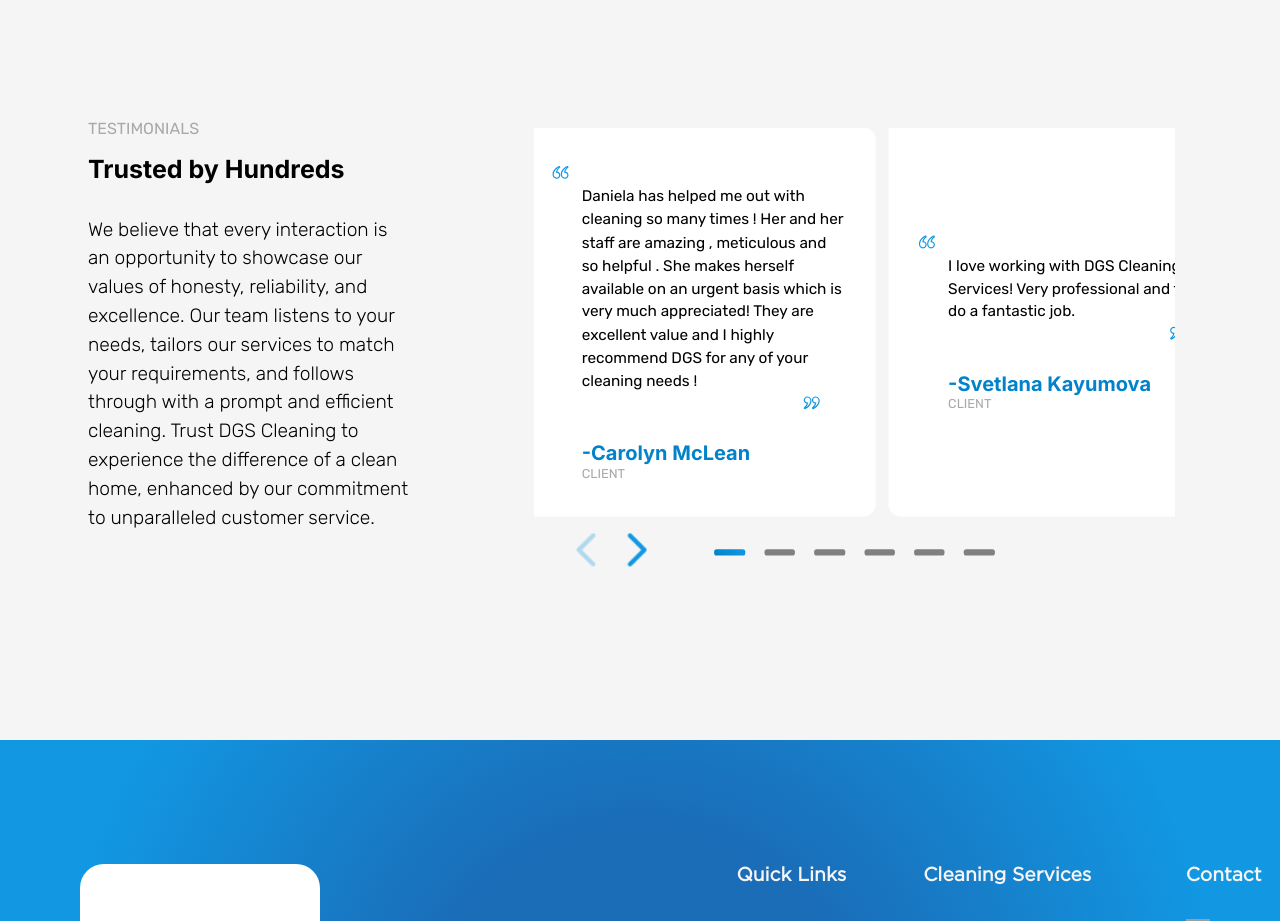
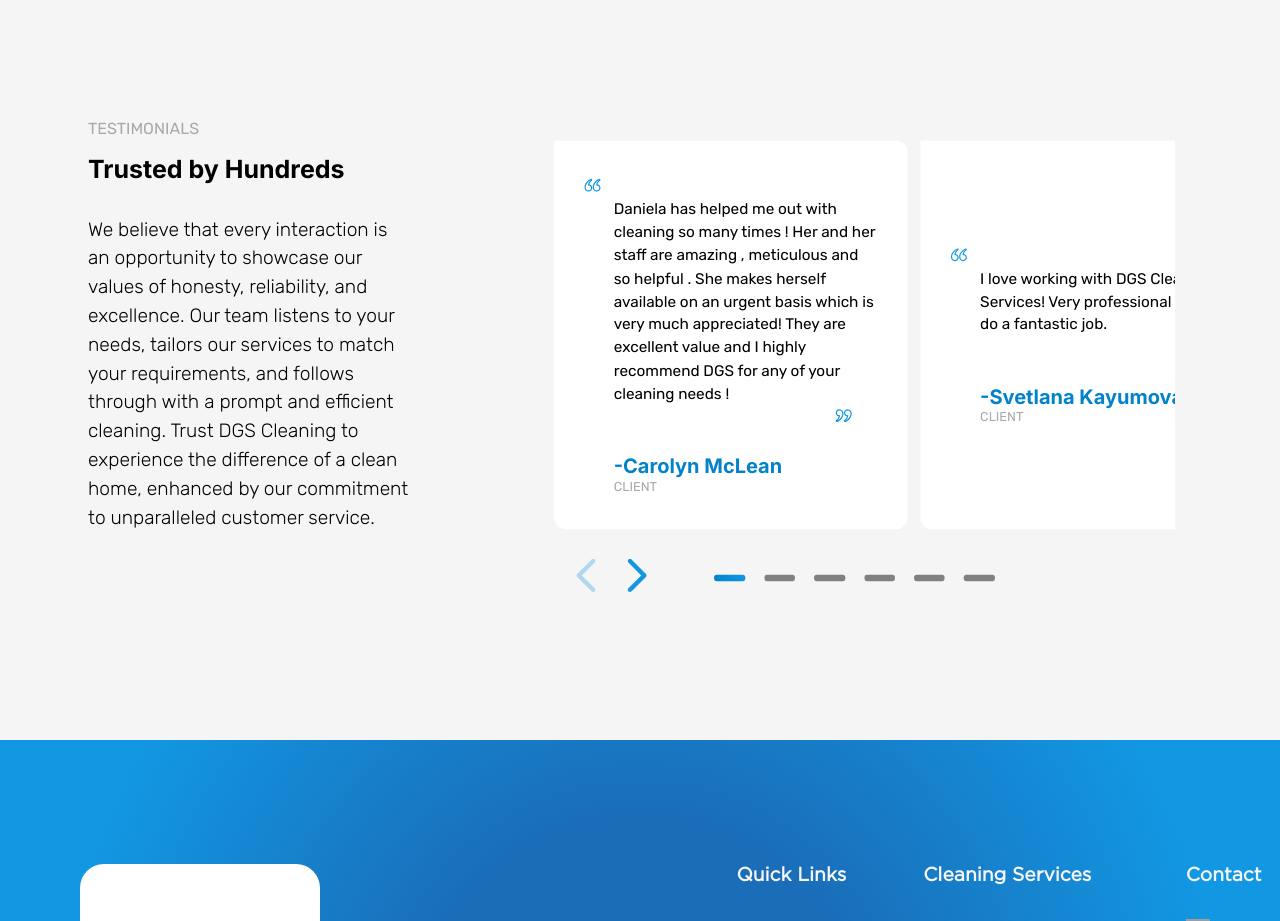
Before and after one commit to GodsDogSled/deploy-dgs, a Next.js app: page / in a window 1280 px wide. Shown: the part 2020-2941 px from the top of the page. Built offline with nearby package versions, Linux system fonts and the light colour scheme; grey boxes are pictures that could not be loaded.

Commit message:
embla carousel added ul containter for li slides

```diff
--- a/src/components/EmblaCarousel.js
+++ b/src/components/EmblaCarousel.js
@@ -86,13 +86,13 @@ const EmblaCarousel = (props) => {
     <>
       <div className="embla">
         <div className="embla__viewport" ref={emblaRef}>
-          <div className="embla__container">
+          <ul className="embla__container">
             {testimonials.map((x, i) => {
               return (
                 <TestimonialCard key={i} testimonial={x.testimonial} name={x.name} />
               )
             })}
-          </div>
+          </ul>
         </div>
 
         <div className="embla__buttons mobile-hide-buttons">
```
